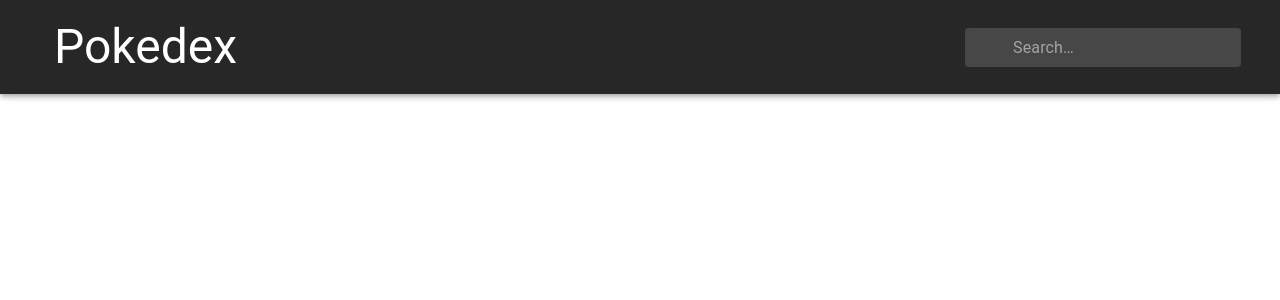
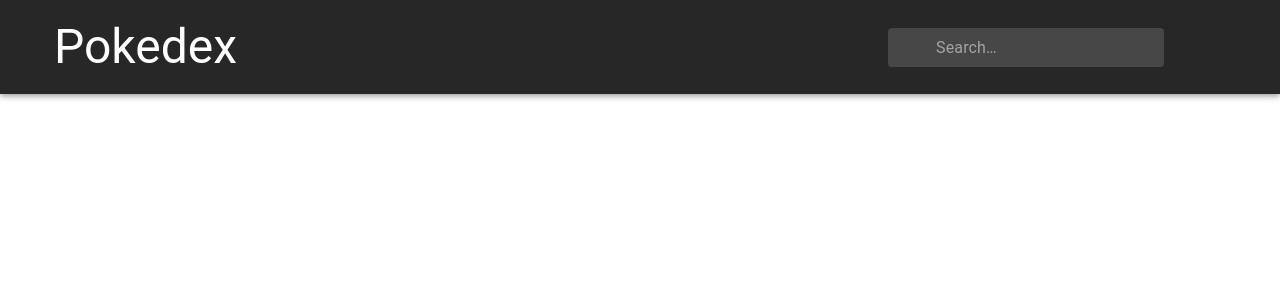
Before and after one commit to MauricioBorawski/pokedex, a React (Vite) app: page / in a window 1280 px wide. Shown: the top 300 px of the page. Built offline with nearby package versions, Linux system fonts and the light colour scheme.

Commit message:
💄 Improve Navbar styles

```diff
--- a/src/components/Navbar.tsx
+++ b/src/components/Navbar.tsx
@@ -34,16 +34,17 @@
   }));
 
   return (
-    <Box sx={{ flexGrow: 1 }}>
+    <Box sx={{ flexGrow: 2 }}>
       <AppBar
         sx={{
           padding: "15px",
-          flexDirection: "row",
         }}
       >
         <ToolBar
           sx={{
-            width: "100%",
+            width: "90%",
+            flexDirection: {xs: "column", sm: "row"},
+            alignItems: {xs: "flex-start", sm: "center"}
           }}
         >
           <Typography
@@ -52,7 +53,7 @@
             sx={{
               flexGrow: 1,
               paddingLeft: "15px",
-              fontSize: { xs: "1.5rem", sm: "3rem" },
+              fontSize: { xs: "2rem", sm: "3rem" },
               width: "fit-content",
             }}
           >
```
